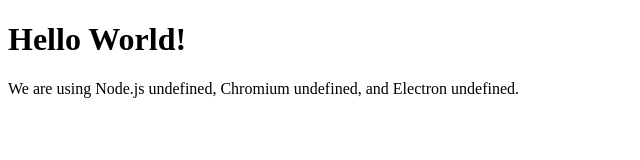
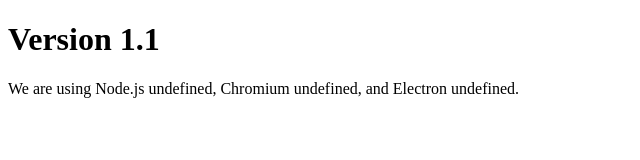
Before and after one commit to akosszelenyi/desktop-app, an Electron app: page index.html in a window 800 px wide. Shown: the whole page, without its empty margins (0-640 px from the left). Drawn offline with Linux system fonts and the light colour scheme.

Commit message:
Version 1.1

```diff
--- a/index.html
+++ b/index.html
@@ -2,10 +2,10 @@
 <html>
   <head>
     <meta charset="UTF-8">
-    <title>Hello World!</title>
+    <title>Version 1.1</title>
   </head>
   <body>
-    <h1>Hello World!</h1>
+    <h1>Version 1.1</h1>
     <!-- All of the Node.js APIs are available in this renderer process. -->
     We are using Node.js <script>document.write(process.versions.node)</script>,
     Chromium <script>document.write(process.versions.chrome)</script>,
```
